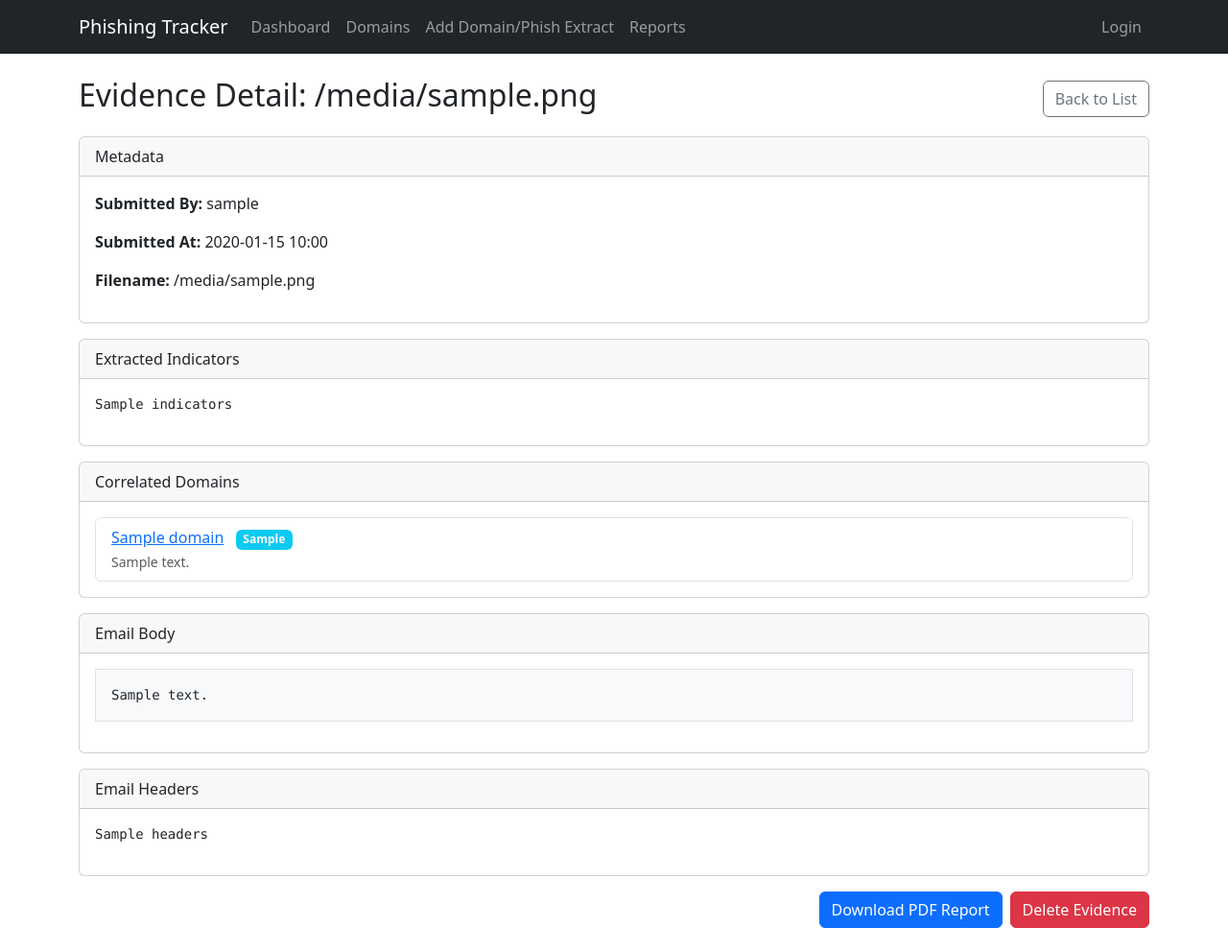
After one commit to acewrap/PhishingDomainTracker, a Python web app: template app/templates/admin/evidence_detail.html in a window 1280 px wide. The commit adds this page. Shown: the whole page at 96% size. Run offline with Jinja, Linux system fonts and the light colour scheme; the template is opened without the code that fills it: most values are stand-ins (such as "Sample title", 1, 10 or a date in 2020).

Commit message:
Implement Admin Evidence Storage Page functionality (detail view, delete, redirect).
Co-authored-by: acewrap <12955748+acewrap@users.noreply.github.com>

```diff
--- /dev/null
+++ b/app/templates/admin/evidence_detail.html
@@ -0,0 +1,102 @@
+{% extends 'base.html' %}
+
+{% block content %}
+<div class="row">
+    <div class="col-md-12">
+        <div class="d-flex justify-content-between align-items-center mb-3">
+            <h2>Evidence Detail: {{ evidence.filename }}</h2>
+            <a href="{{ url_for('admin.evidence_storage') }}" class="btn btn-outline-secondary">Back to List</a>
+        </div>
+
+        <div class="card mb-3">
+            <div class="card-header">Metadata</div>
+            <div class="card-body">
+                <p><strong>Submitted By:</strong> {{ evidence.user.username if evidence.user else 'Unknown' }}</p>
+                <p><strong>Submitted At:</strong> {{ evidence.submitted_at.strftime('%Y-%m-%d %H:%M') if evidence.submitted_at else 'N/A' }}</p>
+                <p><strong>Filename:</strong> {{ evidence.filename }}</p>
+            </div>
+        </div>
+
+        <div class="card mb-3">
+            <div class="card-header">Extracted Indicators</div>
+            <div class="card-body">
+                {% if indicators and indicators is mapping %}
+                    {% for key, values in indicators.items() %}
+                        <h5>{{ key|capitalize }}</h5>
+                        {% if values and values is iterable and values is not string %}
+                            <ul>
+                            {% for val in values %}
+                                <li>{{ val }}</li>
+                            {% endfor %}
+                            </ul>
+                        {% else %}
+                             <p>{{ values }}</p>
+                        {% endif %}
+                    {% endfor %}
+                {% elif indicators %}
+                    <pre>{{ indicators }}</pre>
+                {% else %}
+                    <p class="text-muted">No indicators extracted.</p>
+                {% endif %}
+            </div>
+        </div>
+
+        <div class="card mb-3">
+            <div class="card-header">Correlated Domains</div>
+            <div class="card-body">
+                 {% if evidence.correlations %}
+                    <ul class="list-group">
+                    {% for corr in evidence.correlations %}
+                        <li class="list-group-item">
+                            <a href="{{ url_for('domain_details', id=corr.domain_id) }}">{{ corr.domain.domain_name }}</a>
+                            <span class="badge bg-info ms-2">{{ corr.correlation_type }}</span>
+                            <br><small class="text-muted">{{ corr.details }}</small>
+                        </li>
+                    {% endfor %}
+                    </ul>
+                {% else %}
+                    <p class="text-muted">No correlations found.</p>
+                {% endif %}
+            </div>
+        </div>
+
+        <div class="card mb-3">
+            <div class="card-header">Email Body</div>
+            <div class="card-body">
+                <pre class="bg-light p-3 border" style="white-space: pre-wrap;">{{ evidence.body }}</pre>
+            </div>
+        </div>
+
+        <div class="card mb-3">
+            <div class="card-header">Email Headers</div>
+            <div class="card-body">
+                 {% if headers and headers is mapping %}
+                    <table class="table table-sm table-bordered">
+                        <tbody>
+                        {% for k, v in headers.items() %}
+                            <tr>
+                                <th style="width: 30%">{{ k }}</th>
+                                <td style="word-break: break-all;">{{ v }}</td>
+                            </tr>
+                        {% endfor %}
+                        </tbody>
+                    </table>
+                 {% elif headers %}
+                    <pre>{{ headers }}</pre>
+                 {% else %}
+                    <p class="text-muted">No headers found.</p>
+                 {% endif %}
+            </div>
+        </div>
+
+        <div class="d-flex justify-content-end mb-4">
+             <a href="{{ url_for('download_evidence_report', id=evidence.id) }}" class="btn btn-primary me-2">Download PDF Report</a>
+             <form action="{{ url_for('admin.delete_evidence', id=evidence.id) }}" method="POST" onsubmit="return confirm('Are you sure you want to delete this evidence?');">
+                 <input type="hidden" name="csrf_token" value="{{ csrf_token() }}"/>
+                 <button type="submit" class="btn btn-danger">Delete Evidence</button>
+             </form>
+        </div>
+
+    </div>
+</div>
+{% endblock %}
```
Also changed, not shown: app/admin/routes.py (+38 -1 lines), app/app.py (+5 -5 lines), app/templates/admin/evidence_storage.html (+8 -4 lines), tests/test_evidence_ui.py (added, +126 -0 lines), 6 other files.
